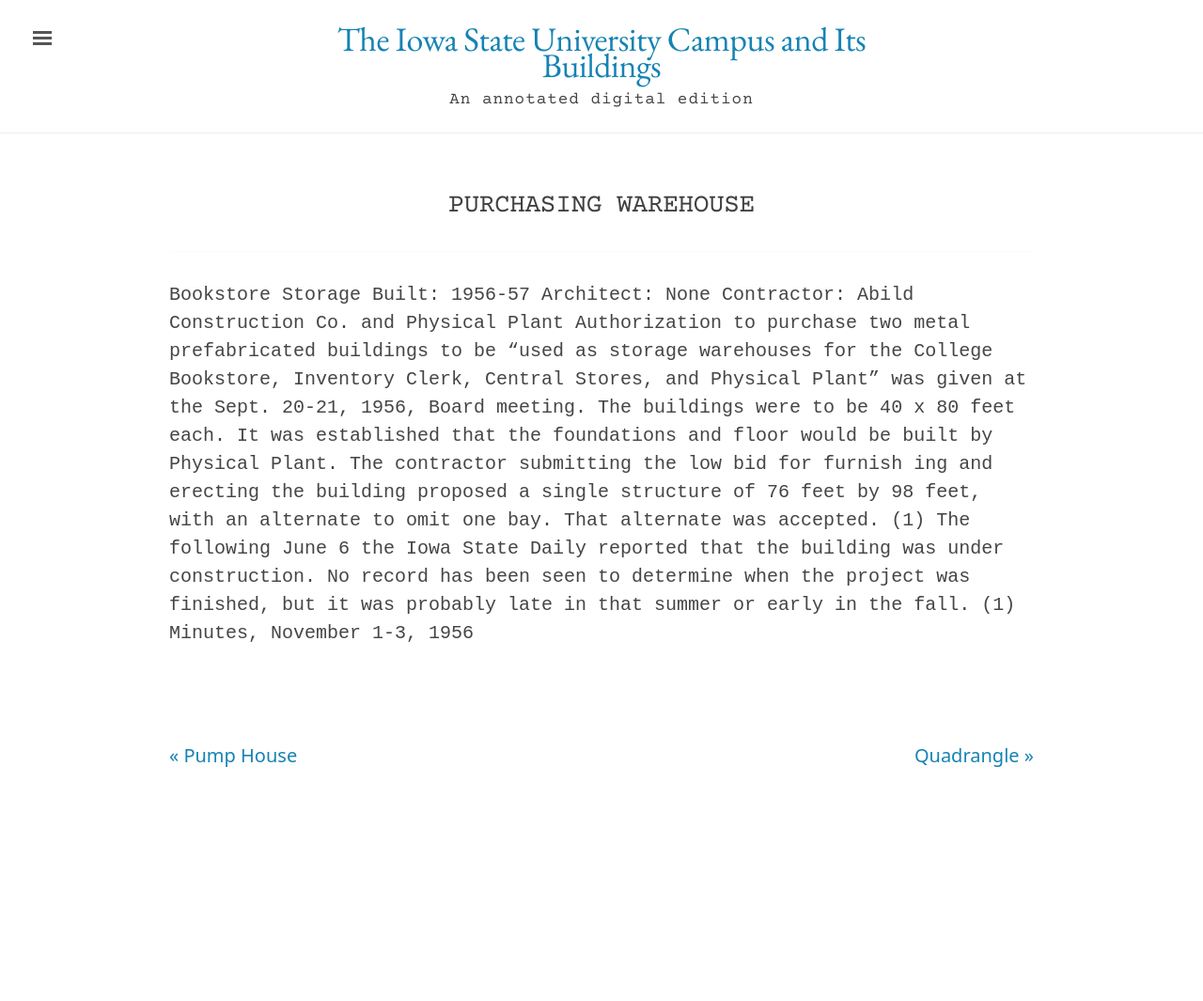
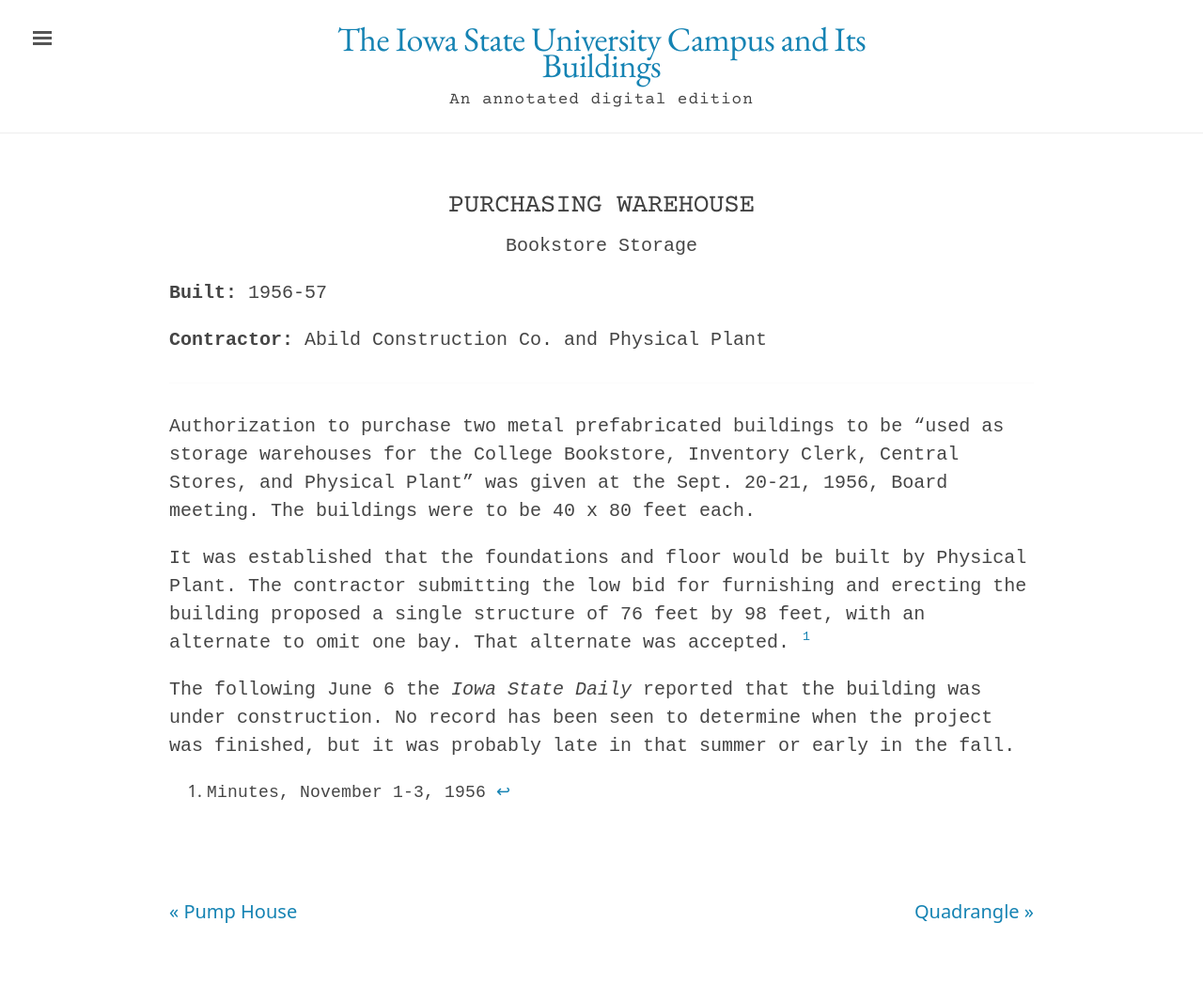
Before and after one commit to emanderson811/day-edition, a Jekyll site: the page built from _texts/buildings/177day-purchasing-warehouse.md, in a window 1280 px wide. Shown: the whole page at 94% size. Built offline with Jekyll 4.4.1, drawn with Linux system fonts in a browser that asks for light colours; before the commit the page ends 900 px from its top, so only the background shows below that; some of the changed lines change nothing that is shown.

Commit message:
Update 177day-purchasing-warehouse.md

```diff
--- a/_texts/buildings/177day-purchasing-warehouse.md
+++ b/_texts/buildings/177day-purchasing-warehouse.md
@@ -1,11 +1,11 @@
 ---
 layout: building
 title: "Purchasing Warehouse"
-alternative_name:
-built:
+alternative_name: "Bookstore Storage"
+built: "1956-57"
 addition:
 architect:
-contractor:
+contractor: "Abild Construction Co. and Physical Plant"
 razed:
 author:
 rights: Public Domain
@@ -14,13 +14,10 @@
 ---
 ---
 
-Bookstore Storage
-Built: 1956-57
-Architect: None
-Contractor: Abild Construction Co. and
-Physical Plant
 Authorization to purchase two metal prefabricated buildings to be "used as storage warehouses for the College Bookstore, Inventory Clerk, Central Stores, and Physical Plant" was given at the Sept. 20-21, 1956, Board meeting. The buildings were to be 40 x 80 feet each.
-It was established that the foundations and floor would be built by Physical Plant. The contractor submitting the low bid for furnish
-ing and erecting the building proposed a single structure of 76 feet by 98 feet, with an alternate to omit one bay. That alternate was accepted. (1)
-The following June 6 the Iowa State Daily reported that the building was under construction. No record has been seen to determine when the project was finished, but it was probably late in that summer or early in the fall.
-(1) Minutes, November 1-3, 1956
+
+It was established that the foundations and floor would be built by Physical Plant. The contractor submitting the low bid for furnishing and erecting the building proposed a single structure of 76 feet by 98 feet, with an alternate to omit one bay. That alternate was accepted. [^fn1]
+
+The following June 6 the *Iowa State Daily* reported that the building was under construction. No record has been seen to determine when the project was finished, but it was probably late in that summer or early in the fall.
+
+[^fn1]: Minutes, November 1-3, 1956
```
